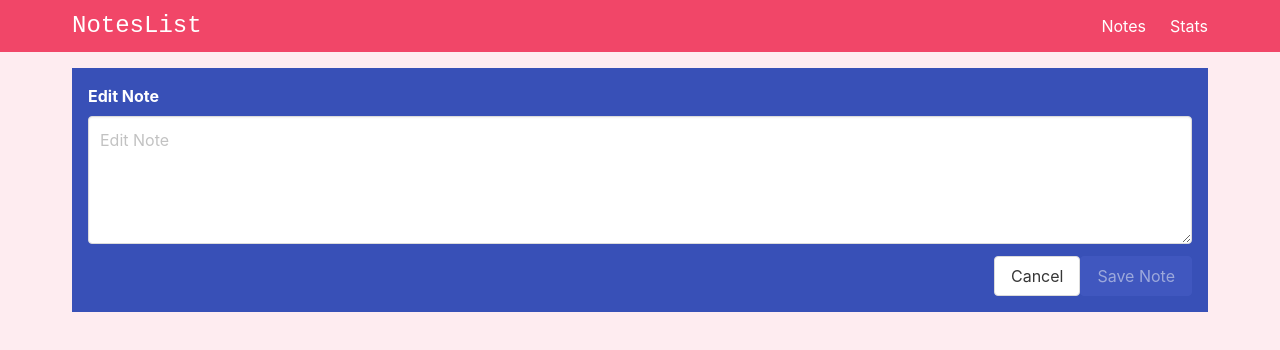
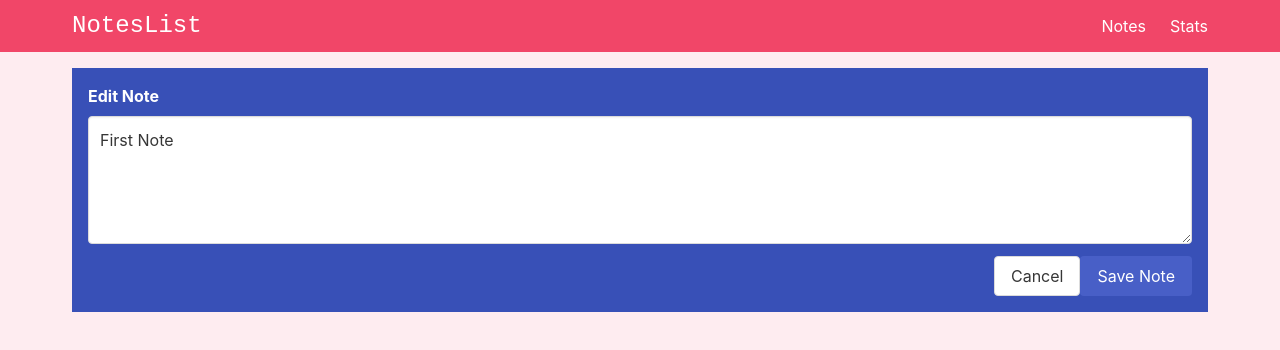
Before and after one commit to leelanarasimha/noteslist-vue, a Vue app: page /#/edit-note/id1 in a window 1280 px wide. Shown: the top 350 px of the page. Built offline with nearby package versions, Linux system fonts and the light colour scheme.

Commit message:
Getter note content functionality

```diff
--- a/src/Views/EditNoteView.vue
+++ b/src/Views/EditNoteView.vue
@@ -19,10 +19,11 @@
   import AddEditNote from '../components/Notes/AddEditNote.vue';
   import { useRoute } from 'vue-router';
   import { ref } from 'vue';
+  import { useNotesStore } from '../stores/NotesStore';
 
   const route = useRoute();
 
-  const noteContent = ref('');
+  const notesStore = useNotesStore();
 
-  console.log(route.params);
+  const noteContent = notesStore.getNoteContentById(route.params.id);
 </script>
--- a/src/stores/NotesStore.js
+++ b/src/stores/NotesStore.js
@@ -1,11 +1,17 @@
 import { defineStore } from 'pinia';
-import { ref } from 'vue';
+import { computed, ref } from 'vue';
 
 export const useNotesStore = defineStore('notesStore', () => {
   const notes = ref([
     { id: 'id1', content: 'First Note' },
     { id: 'id2', content: 'Second Note' }
   ]);
+
+  const getNoteContentById = computed(() => {
+    return (id) => {
+      return notes.value.find((note) => note.id === id).content;
+    };
+  });
 
   const addNote = (noteContent) => {
     const currentDate = new Date().getTime().toString();
@@ -23,6 +29,7 @@ export const useNotesStore = defineStore('notesStore', () => {
 
   return {
     notes,
+    getNoteContentById,
     addNote,
     deleteNote
   };
```
